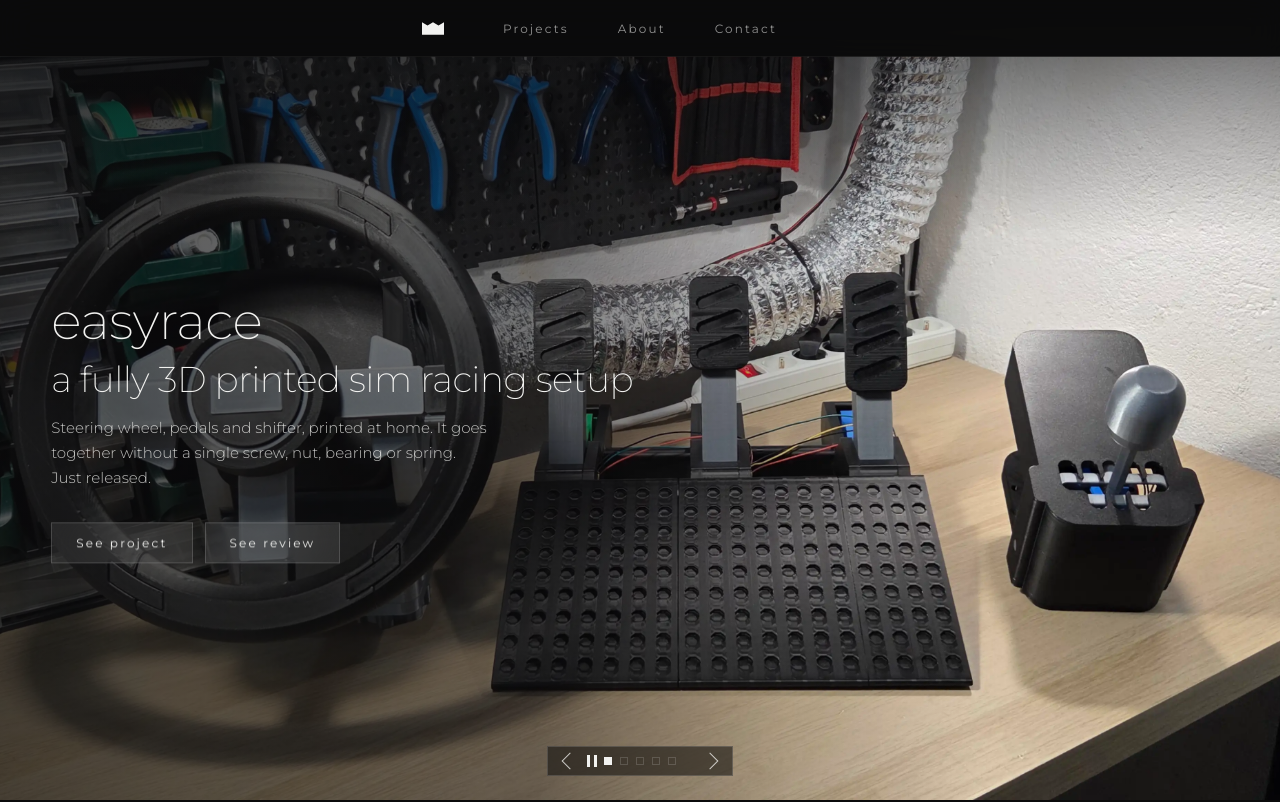
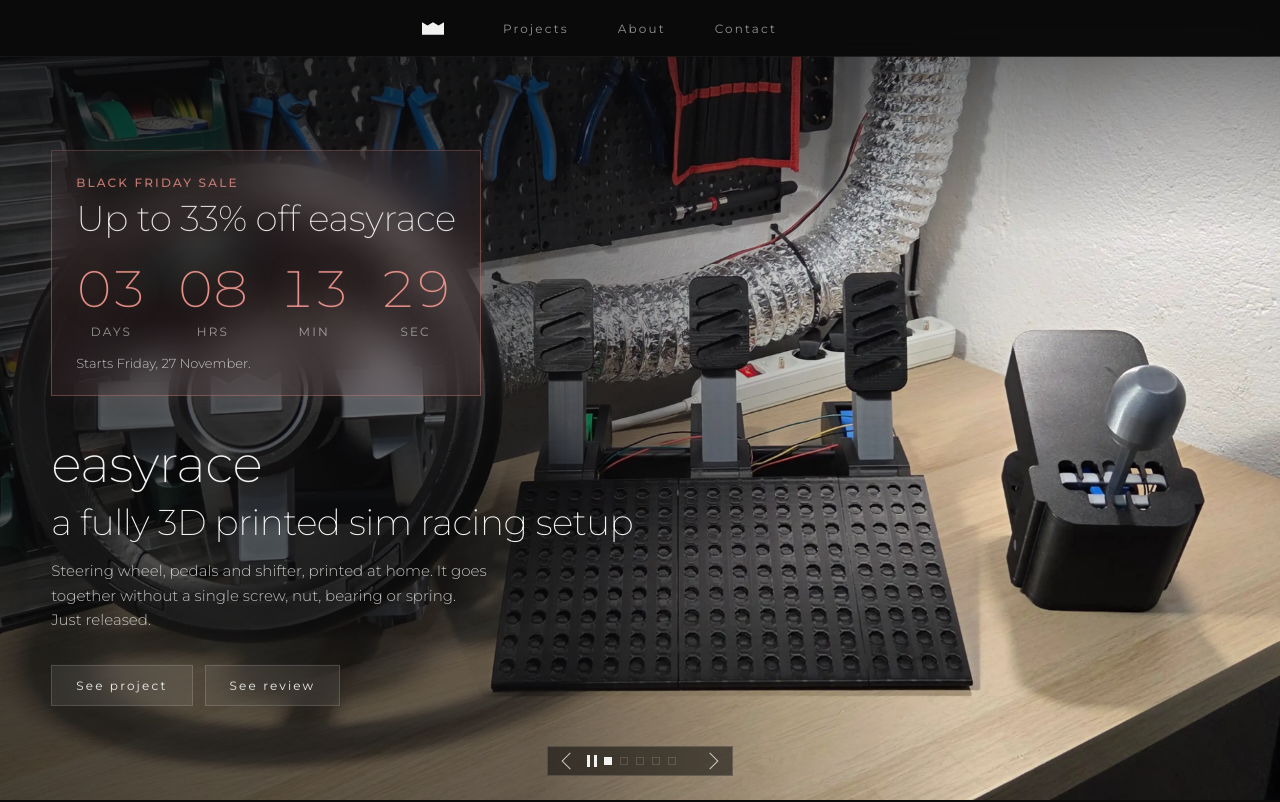
Before and after one commit to mandiclab/website, a plain HTML site: page index.html in a window 1280 px wide. Shown: the top 802 px of the page. Drawn offline with Linux system fonts and the light colour scheme.

Commit message:
Black Friday: countdown notice on the home hero and sale prices on easyrace
Co-Authored-By: Claude Opus 5.5 <noreply@anthropic.com>

```diff
--- a/assets/css/site.css
+++ b/assets/css/site.css
@@ -2062,3 +2062,52 @@ input:focus-visible, textarea:focus-visible { outline: none; border-color: var(-
   }
   @view-transition { navigation: none; }
 }
+
+/* ── Black Friday sale ─────────────────────────────────────────────────── */
+/* Temporary (assets/js/sale.js, docs/odluke.md). <html data-sale> is soon, on
+   or over. Sale prices show only while it is on — and always when the site is
+   opened locally, like drafts, so they can be checked before the day. */
+
+.sale-price { display: none; }
+:root[data-sale="on"] .reg-price, :root[data-show-drafts] .reg-price { display: none; }
+:root[data-sale="on"] .sale-price, :root[data-show-drafts] .sale-price { display: inline; }
+
+.er-was { margin-right: 12px; font-size: var(--fs-body); font-weight: 300; color: var(--text-3); text-decoration: line-through; }
+.er-save { display: block; margin-top: 8px; font-size: var(--fs-label); font-weight: 500; letter-spacing: 0.18em; color: var(--accent-rose); text-shadow: 0 0 12px rgba(232,145,137,0.25); }
+.bundle-save .sale-price { line-height: 1.6; text-align: center; }
+
+/* The notice on the first home slide: rose frame and glow, as the bundle
+   cards do it, with the clock in big rose figures. Gone once the sale is over
+   (and without JavaScript, where it could never go away). */
+:root:not([data-sale="soon"]):not([data-sale="on"]) .sale-note { display: none; }
+.sale-note {
+  display: flex;
+  flex-direction: column;
+  align-items: flex-start;
+  margin-bottom: clamp(24px,3vw,40px);
+  padding: 24px;
+  border: 1px solid rgba(232,145,137,0.35);
+  background: rgba(232,145,137,0.08);
+  box-shadow: 0 0 26px rgba(232,145,137,0.08);
+  backdrop-filter: blur(20px);
+  -webkit-backdrop-filter: blur(20px);
+  color: var(--text-1);
+  text-decoration: none;
+  transition: background var(--dur-base) var(--ease), border-color var(--dur-base) var(--ease);
+}
+.sale-note:hover { background: rgba(232,145,137,0.16); border-color: var(--accent-rose); color: var(--text-1); }
+.sale-note-title {
+  font-size: var(--fs-label);
+  font-weight: 500;
+  letter-spacing: 0.18em;
+  text-transform: uppercase;
+  color: var(--accent-rose);
+  text-shadow: 0 0 12px rgba(232,145,137,0.25);
+}
+.sale-note-big { margin-top: 8px; font-size: var(--fs-h1); font-weight: 200; line-height: 1.15; letter-spacing: -0.01em; }
+.hero-text .sale-note .gate-clock { margin-top: 24px; }
+.hero-text .sale-note .gate-num { font-size: var(--fs-display); color: var(--accent-rose); text-shadow: 0 0 26px rgba(232,145,137,0.35); }
+.sale-note-when { margin-top: 16px; font-size: var(--fs-small); font-weight: 300; color: var(--text-2); }
+.sale-on { display: none; }
+:root[data-sale="on"] .sale-soon { display: none; }
+:root[data-sale="on"] .sale-on { display: inline; }
--- /dev/null
+++ b/assets/js/sale.js
@@ -0,0 +1,43 @@
+// Black Friday sale (temporary, docs/odluke.md). The dates live in
+// window.ML_SALE in the <head> of each page that shows the sale, and a line
+// there marks <html data-sale="soon|on|over"> before anything is drawn, so
+// neither the notice nor the prices flash the wrong state. CSS does the
+// showing and hiding; this script only runs the clock and moves the phase on
+// when a moment passes while the page is open.
+
+(function () {
+  var sale = window.ML_SALE;
+  if (!sale) return;
+  var start = Date.parse(sale.start);
+  var end = Date.parse(sale.end);
+  if (!start || !end) return;
+
+  var root = document.documentElement;
+  var UNITS = ['days', 'hours', 'minutes', 'seconds'];
+  var timer = 0;
+
+  function pad(n) { return (n < 10 ? '0' : '') + n; }
+
+  function split(ms) {
+    var s = Math.max(0, Math.floor(ms / 1000));
+    return [Math.floor(s / 86400), Math.floor(s / 3600) % 24, Math.floor(s / 60) % 60, s % 60];
+  }
+
+  function phase(now) { return now < start ? 'soon' : now < end ? 'on' : 'over'; }
+
+  function tick() {
+    var now = Date.now();
+    var p = phase(now);
+    if (root.getAttribute('data-sale') !== p) root.setAttribute('data-sale', p);
+    if (p === 'over') { clearInterval(timer); return; }
+    var parts = split((p === 'soon' ? start : end) - now);
+    UNITS.forEach(function (unit, i) {
+      document.querySelectorAll('[data-sale-' + unit + ']').forEach(function (cell) {
+        cell.textContent = pad(parts[i]);
+      });
+    });
+  }
+
+  tick();
+  timer = setInterval(tick, 1000);
+})();
--- a/index.html
+++ b/index.html
@@ -55,6 +55,9 @@
 <link rel="apple-touch-icon" href="/assets/favicon/apple-touch-icon.png">
 <link rel="preload" href="/assets/fonts/montserrat-latin.woff2" as="font" type="font/woff2" crossorigin>
 <link rel="stylesheet" href="/assets/css/site.css">
+<!-- Black Friday sale, temporary (docs/odluke.md). Times are Serbian time. -->
+<script>window.ML_SALE={start:'2026-11-27T00:00:00+01:00',end:'2026-12-01T00:00:00+01:00'};(function(s,n){n=Date.now();document.documentElement.setAttribute('data-sale',n<Date.parse(s.start)?'soon':n<Date.parse(s.end)?'on':'over');})(window.ML_SALE);</script>
+<script src="/assets/js/sale.js" defer></script>
 <script src="/assets/js/site.js" defer></script>
 <script src="/assets/js/slideshow.js" defer></script>
 </head>
@@ -89,6 +92,18 @@
               <!-- is-deep: this photo is light where the text falls. -->
               <div class="hero-gradient is-deep"></div>
               <div class="hero-text">
+                <!-- Black Friday notice, temporary: shows before and during the sale, gone after (assets/js/sale.js). -->
+                <a class="sale-note" href="/projects/easyrace/">
+                  <span class="sale-note-title">Black Friday sale</span>
+                  <span class="sale-note-big">Up to 33% off easyrace</span>
+                  <span class="gate-clock" aria-hidden="true">
+                    <span class="gate-unit"><span class="gate-num" data-sale-days>00</span><span class="gate-label">days</span></span>
+                    <span class="gate-unit"><span class="gate-num" data-sale-hours>00</span><span class="gate-label">hrs</span></span>
+                    <span class="gate-unit"><span class="gate-num" data-sale-minutes>00</span><span class="gate-label">min</span></span>
+                    <span class="gate-unit"><span class="gate-num" data-sale-seconds>00</span><span class="gate-label">sec</span></span>
+                  </span>
+                  <span class="sale-note-when"><span class="sale-soon">Starts Friday, 27 November.</span><span class="sale-on">Ends Monday, 30 November, at midnight.</span></span>
+                </a>
                 <h1 class="hero-title">easyrace<span class="visually-hidden"> — </span><span class="hero-tagline">a fully 3D printed sim racing setup</span></h1>
                 <p class="hero-sub">Steering wheel, pedals and shifter, printed at home. It goes together without a single screw, nut, bearing or spring. Just released.</p>
                 <div class="hero-actions">
```
Also changed, not shown: projects/easyrace/index.html (+10 -7 lines), 1 other file.
